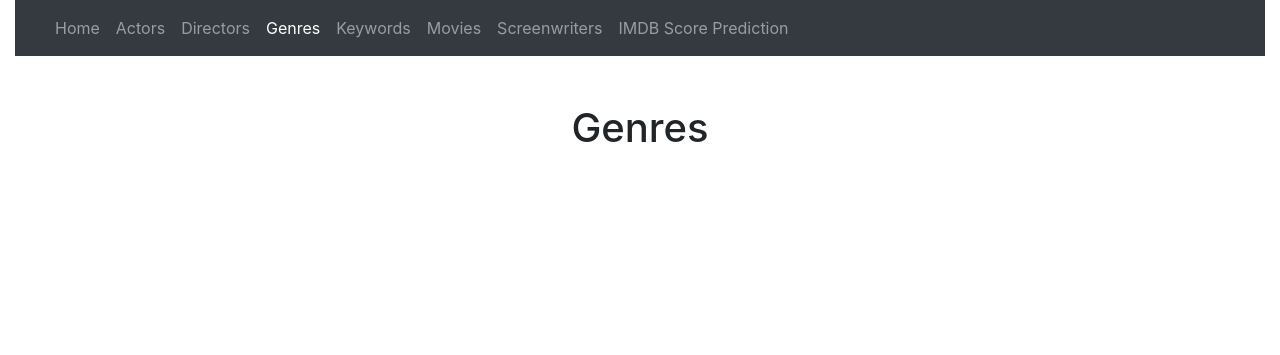
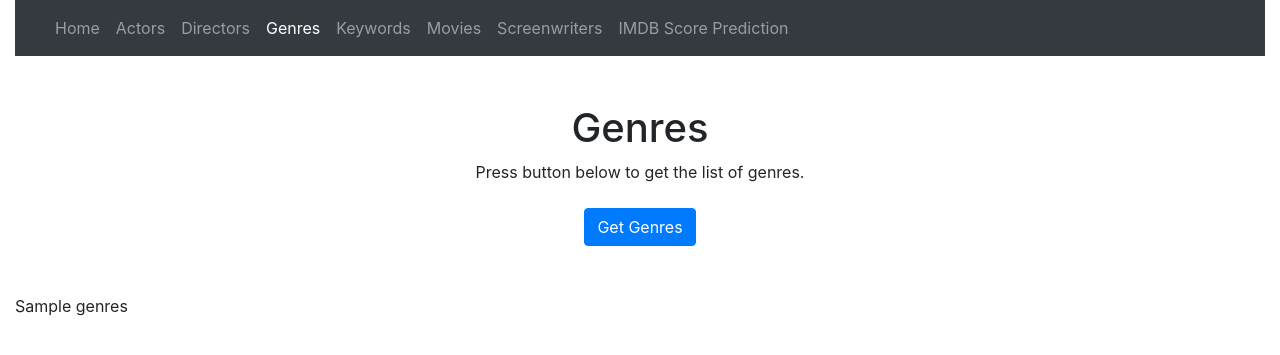
Before and after one commit to shravanjeevan/comp9321-ass2, a Flask app: template templates/genres.html in a window 1280 px wide. Shown: the top 355 px of the page. Run offline with Flask 2, Linux system fonts and the light colour scheme; the template is opened without the code that fills it: most values are stand-ins (such as "Sample title", 1, 10 or a date in 2020); parts of the project's set-up code (start-up, migrations or seed data) failed here and were passed over; some libraries are stand-ins or nearby versions.

Commit message:
Start implementation of API calls from UI

```diff
--- a/app.py
+++ b/app.py
@@ -4,7 +4,7 @@ from urllib.parse import quote_plus as urlencode
 import json
 from preprocess import process_dataset2
 from machinelearning import predict_score
-
+import requests as req
 # TODO Things that must be done before submission
 # - API:
 #   1. Authentication
@@ -774,10 +774,16 @@ def imdbscoreprediction_ui():
                                          actors=list(actorDF['actor_name']),
                                          genres=list(genresDF['genres']))
 
-@app.route('/application/genres_ui', methods=['GET'])
+@app.route('/application/genres_ui', methods=['GET', 'POST'])
 def genres_ui():
 
-    return render_template('genres.html', genres=list(genresDF['genres']))
+    if request.method == 'GET':
+        return render_template('genres.html')
+    elif request.method == 'POST':
+        # Get perform API call
+        url = str(request.url_root) + 'genres'
+        result = req.get(url).json()
+        return render_template('genres.html', genres_dict=result)
 
 @app.route('/application/directors_ui', methods=['GET'])
 def directors_ui():
--- a/templates/genres.html
+++ b/templates/genres.html
@@ -20,8 +20,19 @@
   </div>
 </nav>
 <br> </br>
+
 <center>
   <h1> Genres </h1>
 
+  <pr> Press button below to get the list of genres.
+  <br> </br>
+  <form action="/application/genres_ui" method="post">
+  <button type="submit" class="btn btn-primary">Get Genres</button>
+  </form>
 </center>
+
+<br></br>
+
+{{genres}}
+
 {% endblock %}
--- a/templates/imdbscoreprediction.html
+++ b/templates/imdbscoreprediction.html
@@ -15,7 +15,7 @@
       <a class="nav-item nav-link" href="/application/keywords_ui">Keywords</a>
       <a class="nav-item nav-link" href="/application/movies_ui">Movies</a>
       <a class="nav-item nav-link" href="/application/screenwriters_ui">Screenwriters</a>
-      <a class="nav-item nav-link active" href="/application/imdbscorepredictorui">IMDB Score Prediction<span class="sr-only">(current)</span></a>
+      <a class="nav-item nav-link active" href="/application/imdbscorepredictor_ui">IMDB Score Prediction<span class="sr-only">(current)</span></a>
     </div>
   </div>
 </nav>
```
